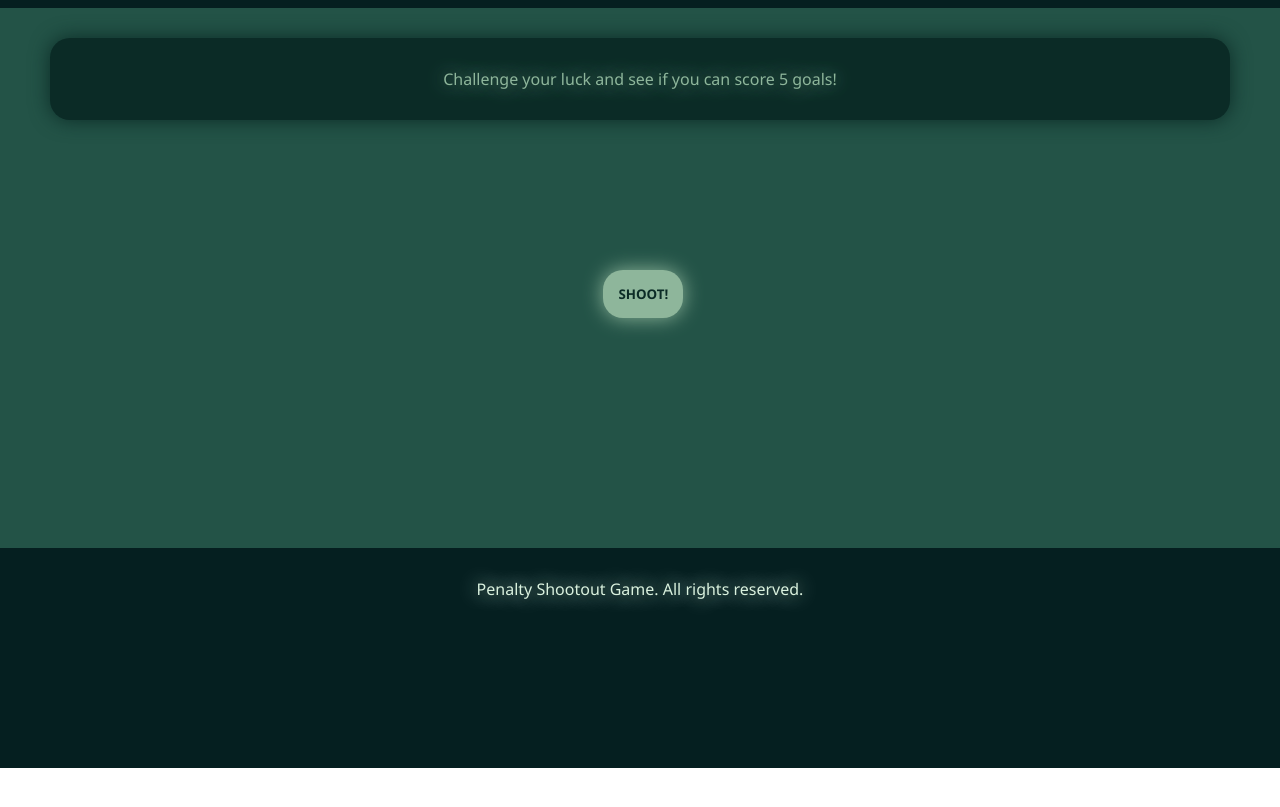
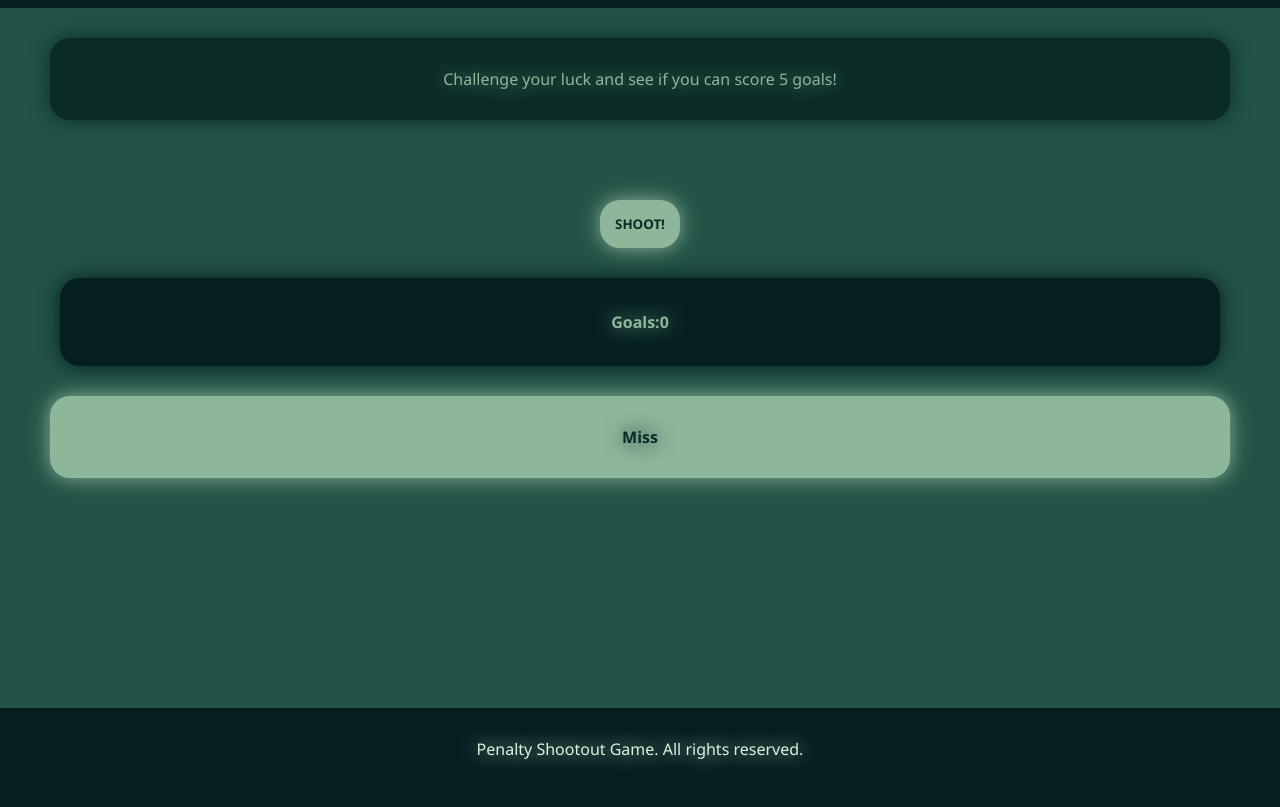
Before and after one commit to waeil15dev/penalty-shootout-game, a plain HTML site: page index.html in a window 1280 px wide. Both pictures are taken after a click on the button "SHOOT!". Shown: the part 95-902 px from the top of the page. Before the commit the page ends 863 px from the top, so only its background shows below. Drawn offline with Linux system fonts and the light colour scheme.

Commit message:
Add files via upload

```diff
--- a/index.html
+++ b/index.html
@@ -5,6 +5,7 @@
     <meta name="viewport" content="width=device-width, initial-scale=1.0">
     <title>Document</title>
 </head>
+
 <!-- CSS -->
  <style>
     *{
@@ -28,7 +29,7 @@
     .game_space{
         background-color: #235347;
         padding: 30px;
-        height: 60vh;
+        height: 80vh;
     }
     .attention{
         background-color: #0B2B26;
@@ -36,7 +37,7 @@
         border-radius: 20px;
         box-shadow: 0px 0px 20px #0B2B26;
         transition: padding 0.3s ease;
-        margin-bottom: 150px;
+        margin-bottom: 50px;
         margin-left: 20px;
         margin-right: 20px;
     }
@@ -49,10 +50,12 @@
         font-family: 'Segoe UI', Tahoma, Geneva, Verdana, sans-serif;
         text-shadow: #8EB69B 0px 0px 20px;
     }
+    .btndiv{
+        display: flex;
+        justify-content: center;
+        align-items: center;
+    }
     .btn{
-        display: flex;
-        position: relative;
-        left: 47%;
         background-color: #8EB69B;
         color: #0B2B26;
         border-radius: 20px;
@@ -68,11 +71,50 @@
     .btn:hover{
         padding: 30px;
     }
+    .score_count{
+        background-color: #051F20;
+        Padding: 3px;
+        border-radius: 20px;
+        box-shadow: 0px 0px 20px #051F20;
+        margin: 30px;
+        transition: padding 0.3s ease, margin-bottom 0.3s ease;
+       }
+    .score_count:hover{
+        padding: 30px;
+        margin-bottom: 30px;
+    }
+    .goalCount{
+        text-align: center;
+        color: #8EB69B;
+        font-family: 'Segoe UI', Tahoma, Geneva, Verdana, sans-serif;
+        text-shadow: #8EB69B 0px 0px 20px;
+        margin: 30px;
+        font-weight: 800;
+    }
+    .results_area{
+        background-color: #8EB69B;
+        padding: 30px;
+        border-radius: 20px;
+        box-shadow: 0px 0px 20px #8EB69B;
+        transition: padding 0.3s ease;
+        margin-left: 20px;
+        margin-right: 20px;
+    }
+    .results_area:hover{
+        padding: 45px;
+    }
+    .result{
+        text-align: center;
+        color: #0B2B26;
+        font-family: 'Segoe UI', Tahoma, Geneva, Verdana, sans-serif;
+        text-shadow: #0B2B26 0px 0px 20px;
+        font-weight: 800;
+    }
     /* footer */
     footer{
         background-color: #051F20;
         padding: 30px;
-        height: 20vh;
+        height: 10vh;
     }
     .rights{
         text-align: center;
@@ -81,10 +123,6 @@
         text-shadow: #DAF1DE 0px 0px 20px;
     }
  </style>
-
-
-
-
 
 <!-- HTML -->
 <body>
@@ -100,7 +138,16 @@
             <div class="attention">
                 <P class="intro">Challenge your luck and see if you can score 5 goals!</P>
             </div>
-            <button class="btn">SHOOT!</button>
+            <div class="btndiv">
+                <button class="btn">SHOOT!</button>
+            </div>
+            <div class="score_count">
+                <!-- <p>Goals: <span id="goalCount">0</span></p> -->
+                 <p class="goalCount">Goals: 0</p>
+            </div>
+            <div class="results_area">
+                <p class="result"></p>
+            </div>
         </div>
       </main>
         <!-- footer -->
@@ -108,4 +155,32 @@
             <p class="rights">Penalty Shootout Game. All rights reserved.</p>
         </footer>
 </body>
+
+<!-- JavaScript -->
+<script>
+    const button = document.querySelector(".btn");
+    const either = document.querySelector(".result");
+    const scoreCount = document.querySelector(".goalCount");
+
+    let GOALS = 0;
+
+    button.addEventListener("click", () => {
+        const Goalresult = Math.random() < 0.5;
+         if(Goalresult) {
+            GOALS++ ;
+            either.textContent="Goal";
+        }
+         else{
+            either.textContent="Miss";
+        }
+        scoreCount.textContent= `Goals:${GOALS}`;
+
+        if(GOALS>=5) {
+            alert("WOW!you have scored 5 goals");
+            GOALS = 0;
+            scoreCount.textContent= `Goals:${GOALS}`;
+            either.textContent="";
+        }
+});
+</script>
 </html>
```
